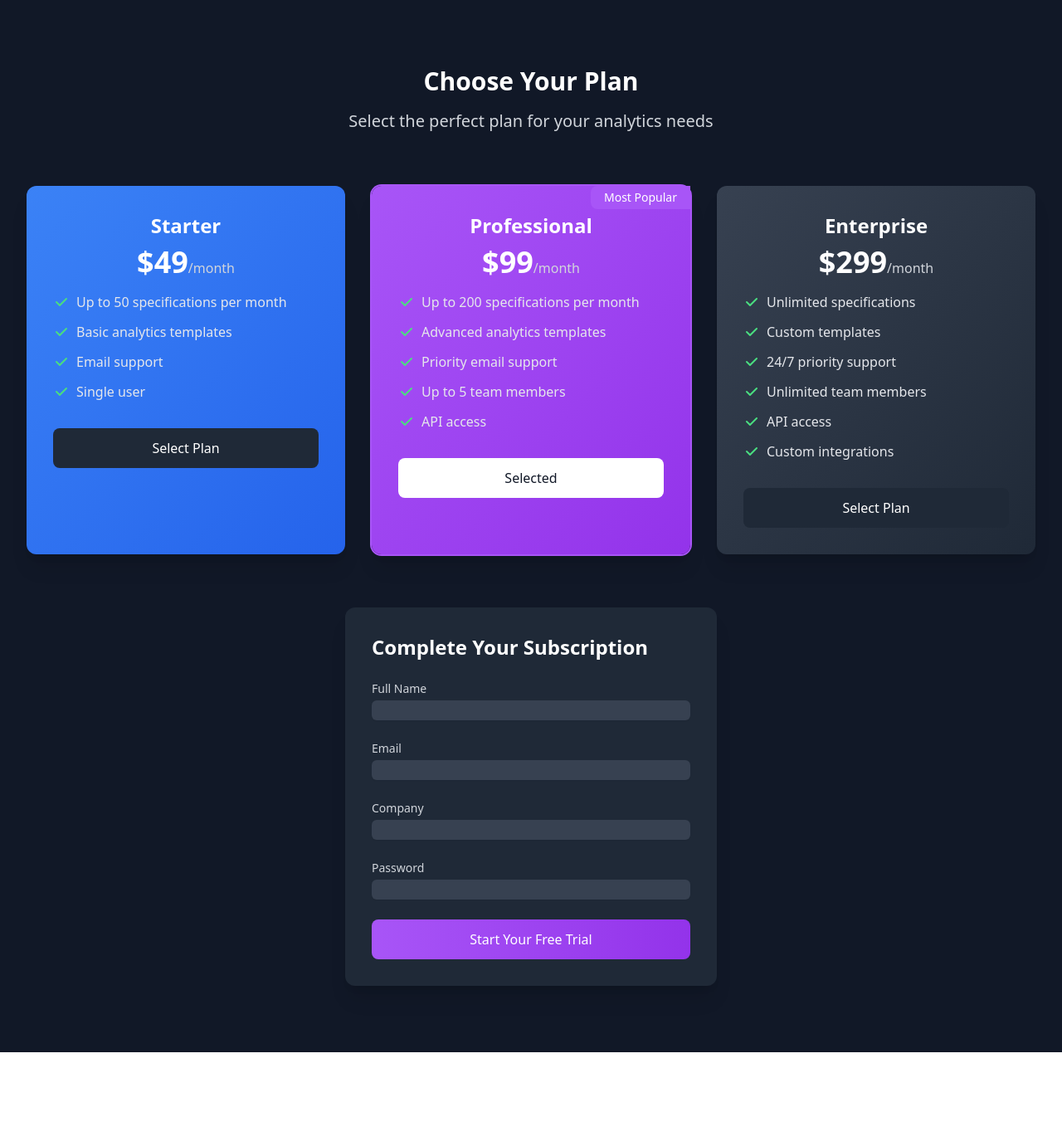
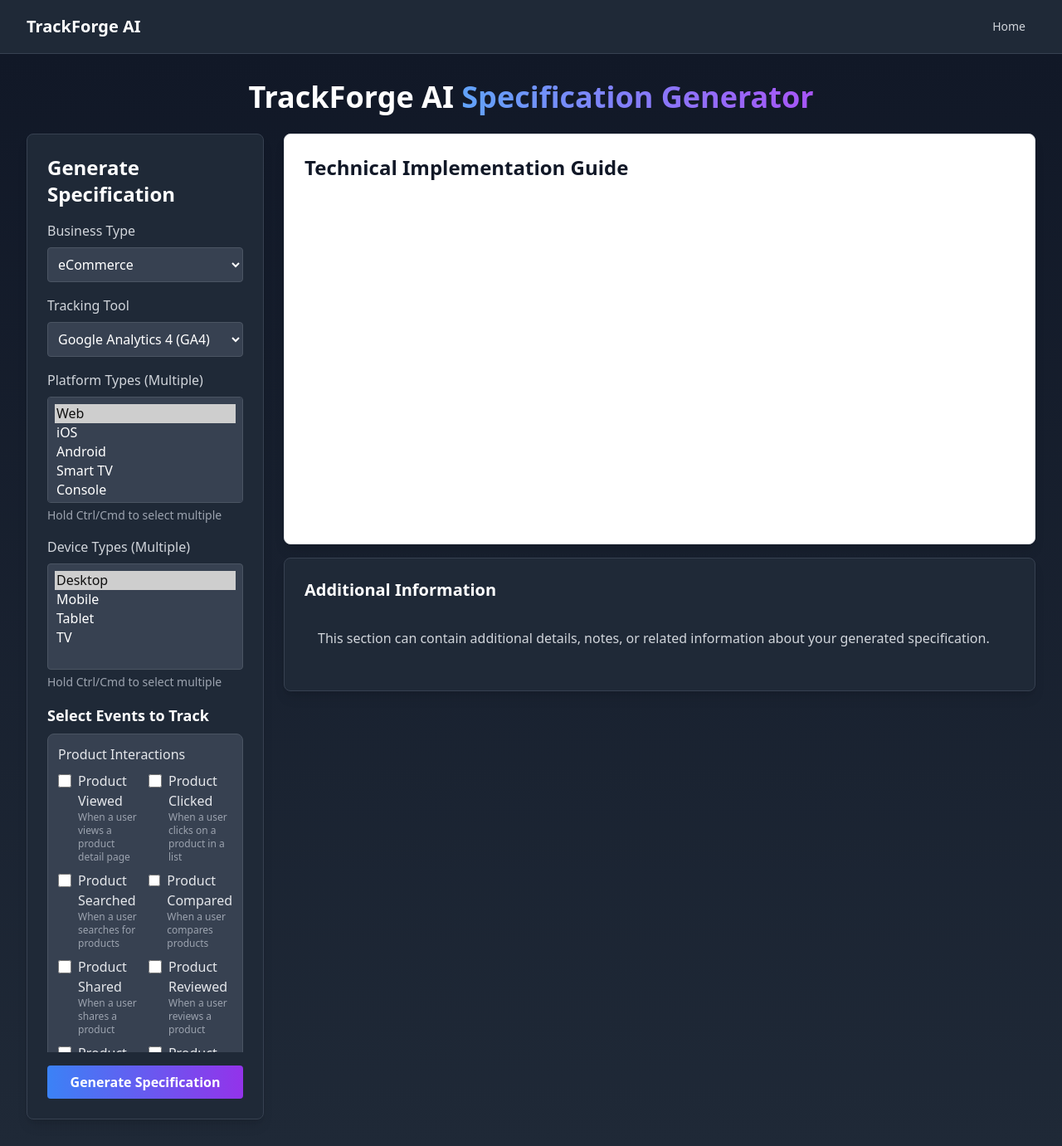
Before and after one commit to gauravdani/tech-spec-generator, a React (Vite) app in the folder client/: page /app in a window 1280 px wide. Before the commit this address led to /signup. Shown: the whole page at 83% size. Before the commit the page ends 1268 px from the top, so only its background shows below. Built offline with nearby package versions, Linux system fonts and the light colour scheme.

Commit message:
more changes

```diff
--- a/client/src/App.tsx
+++ b/client/src/App.tsx
@@ -1,18 +1,27 @@
 import React, { useState, useEffect, useRef } from 'react';
-import { BrowserRouter as Router, Routes, Route, Navigate } from 'react-router-dom';
+import { BrowserRouter as Router, Routes, Route, Navigate, useLocation } from 'react-router-dom';
 import { eventsByBusinessType, businessTypes, trackingTools, platformTypes, deviceTypes } from './data/events';
 import { API_CONFIG } from './config';
 import Landing from './components/Landing';
-import SubscriptionForm from './components/SubscriptionForm';
 import SpecForm from './components/SpecForm';
 import LogViewer from './components/LogViewer';
-import { ProtectedRoute } from './components/common/ProtectedRoute';
 import { Navigation } from './components/common/Navigation';
-import { AuthProvider } from './contexts/AuthContext';
 import html2pdf from 'html2pdf.js';
+import { initGA4, trackPageView, trackButtonClick, trackFormSubmission, trackSpecGeneration } from './utils/analytics';
 import './App.css';
 
-function App() {
+// Page tracking component
+const PageTracker: React.FC<{ children: React.ReactNode }> = ({ children }) => {
+  const location = useLocation();
+
+  useEffect(() => {
+    trackPageView(location.pathname);
+  }, [location]);
+
+  return <>{children}</>;
+};
+
+const MainApp: React.FC = () => {
   const [formData, setFormData] = useState({
     businessType: 'eCommerce',
     platformTypes: ['Web'],
@@ -32,11 +41,20 @@
     setSelectedEvents([]);
   }, [formData.businessType]);
 
+  // Initialize GA4
+  useEffect(() => {
+    initGA4();
+  }, []);
+
   const handleSubmit = async (e: React.FormEvent) => {
     e.preventDefault();
     setIsLoading(true);
     setError(null);
     setSpecContent('');
+
+    // Track form submission
+    trackFormSubmission('specification_form');
+    trackSpecGeneration(formData.businessType, formData.trackingTool);
 
     try {
       const response = await fetch(`${API_CONFIG.BASE_URL}${API_CONFIG.ENDPOINTS.GENERATE_SPEC}`, {
@@ -101,6 +119,7 @@
       navigator.clipboard.writeText(textToCopy)
         .then(() => {
           setCopySuccess('Copied!');
+          trackButtonClick('copy_to_clipboard', 'content_action');
           setTimeout(() => setCopySuccess(''), 2000);
         })
         .catch(err => {
@@ -113,82 +132,17 @@
   const downloadPDF = () => {
     if (outputRef.current) {
       setPdfLoading(true);
-
-      // Create a clone of the content to avoid modifying the original
-      const contentClone = outputRef.current.cloneNode(true) as HTMLElement;
-
-      // Add a title to the PDF
-      const title = document.createElement('h1');
-      title.textContent = 'TrackForge AI Specification';
-      title.style.textAlign = 'center';
-      title.style.marginBottom = '20px';
-      title.style.color = '#1e40af';
-      title.style.pageBreakAfter = 'always';
-      contentClone.insertBefore(title, contentClone.firstChild);
-
-      // Add page break controls to headings
-      const headings = contentClone.querySelectorAll('h1, h2, h3');
-      headings.forEach((heading, index) => {
-        if (index > 0) {
-          (heading as HTMLElement).style.pageBreakBefore = 'always';
-          (heading as HTMLElement).style.marginTop = '20px';
-        }
-      });
-
-      // Add page break controls to tables
-      const tables = contentClone.querySelectorAll('table');
-      tables.forEach(table => {
-        (table as HTMLElement).style.pageBreakInside = 'avoid';
-        (table as HTMLElement).style.marginBottom = '20px';
-      });
-
-      // Add page break controls to code blocks
-      const codeBlocks = contentClone.querySelectorAll('pre');
-      codeBlocks.forEach(codeBlock => {
-        (codeBlock as HTMLElement).style.pageBreakInside = 'avoid';
-        (codeBlock as HTMLElement).style.marginBottom = '20px';
-      });
-
-      // Add a wrapper div with proper styling for PDF
-      const wrapper = document.createElement('div');
-      wrapper.style.padding = '20px';
-      wrapper.style.fontFamily = 'Arial, sans-serif';
-      wrapper.style.fontSize = '12pt';
-      wrapper.style.lineHeight = '1.5';
-      wrapper.style.color = '#333';
-
-      // Move the content into the wrapper
-      while (contentClone.firstChild) {
-        wrapper.appendChild(contentClone.firstChild);
-      }
-      contentClone.appendChild(wrapper);
-
-      // Configure PDF options
-      const options = {
-        margin: [15, 15, 15, 15],
-        filename: 'trackforge-specification.pdf',
+      trackButtonClick('download_pdf', 'content_action');
+      const element = outputRef.current;
+      const opt = {
+        margin: 1,
+        filename: 'tracking-specification.pdf',
         image: { type: 'jpeg', quality: 0.98 },
-        html2canvas: {
-          scale: 2,
-          useCORS: true,
-          logging: false
-        },
-        jsPDF: {
-          unit: 'mm',
-          format: 'a4',
-          orientation: 'portrait',
-          compress: true
-        },
-        pagebreak: {
-          mode: ['avoid-all', 'css', 'legacy'],
-          before: '.page-break-before',
-          after: '.page-break-after',
-          avoid: ['tr', 'td', 'th', 'img', 'pre', 'code']
-        }
+        html2canvas: { scale: 2 },
+        jsPDF: { unit: 'in', format: 'letter', orientation: 'portrait' }
       };
 
-      // Generate PDF
-      html2pdf().from(contentClone).set(options).save()
+      html2pdf().set(opt).from(element).save()
         .then(() => {
           setPdfLoading(false);
         })
@@ -199,25 +153,26 @@
     }
   };
 
-  const MainApp = () => (
-    <div className="min-h-screen bg-gradient-to-br from-blue-900 to-purple-900 p-4">
-      <div className="max-w-[1440px] mx-auto">
+  return (
+    <div className="min-h-screen bg-gradient-to-b from-gray-900 to-gray-800">
+      <div className="max-w-7xl mx-auto px-4 sm:px-6 lg:px-8 py-8">
         <h1 className="text-4xl font-bold text-center text-white mb-6">
           TrackForge AI
+          <span className="bg-gradient-to-r from-blue-400 to-purple-500 text-transparent bg-clip-text"> Specification Generator</span>
         </h1>
 
-        <div className="grid grid-cols-1 lg:grid-cols-12 gap-4">
+        <div className="grid grid-cols-1 lg:grid-cols-12 gap-6">
           {/* Left Column - Form */}
-          <div className="lg:col-span-3 bg-white rounded-lg shadow-lg p-4">
-            <h2 className="text-2xl font-bold text-gray-800 mb-4">Generate Specification</h2>
+          <div className="lg:col-span-3 bg-gray-800 rounded-lg shadow-lg p-6 border border-gray-700">
+            <h2 className="text-2xl font-bold text-white mb-4">Generate Specification</h2>
 
             <form onSubmit={handleSubmit}>
               <div className="grid grid-cols-1 gap-4 mb-4">
                 {/* Business Type */}
                 <div>
-                  <label className="block text-gray-700 mb-2">Business Type</label>
+                  <label className="block text-gray-300 mb-2">Business Type</label>
                   <select
-                    className="w-full p-2 border rounded text-gray-800 bg-white"
+                    className="w-full p-2 border border-gray-600 rounded bg-gray-700 text-white"
                     value={formData.businessType}
                     onChange={(e) => setFormData({...formData, businessType: e.target.value})}
                   >
@@ -229,9 +184,9 @@
 
                 {/* Tracking Tool */}
                 <div>
-                  <label className="block text-gray-700 mb-2">Tracking Tool</label>
+                  <label className="block text-gray-300 mb-2">Tracking Tool</label>
                   <select
-                    className="w-full p-2 border rounded text-gray-800 bg-white"
+                    className="w-full p-2 border border-gray-600 rounded bg-gray-700 text-white"
                     value={formData.trackingTool}
                     onChange={(e) => setFormData({...formData, trackingTool: e.target.value})}
                   >
@@ -243,10 +198,10 @@
 
                 {/* Platform Types */}
                 <div>
-                  <label className="block text-gray-700 mb-2">Platform Types (Multiple)</label>
+                  <label className="block text-gray-300 mb-2">Platform Types (Multiple)</label>
                   <select
                     multiple
-                    className="w-full p-2 border rounded text-gray-800 bg-white h-32"
+                    className="w-full p-2 border border-gray-600 rounded bg-gray-700 text-white h-32"
                     value={formData.platformTypes}
                     onChange={(e) => {
                       const options = Array.from(e.target.selectedOptions).map(option => option.value);
@@ -257,15 +212,15 @@
                       <option key={type.value} value={type.value}>{type.label}</option>
                     ))}
                   </select>
-                  <p className="text-sm text-gray-500 mt-1">Hold Ctrl/Cmd to select multiple platforms</p>
+                  <p className="text-sm text-gray-400 mt-1">Hold Ctrl/Cmd to select multiple</p>
                 </div>
 
                 {/* Device Types */}
                 <div>
-                  <label className="block text-gray-700 mb-2">Device Types (Multiple)</label>
+                  <label className="block text-gray-300 mb-2">Device Types (Multiple)</label>
                   <select
                     multiple
-                    className="w-full p-2 border rounded text-gray-800 bg-white h-32"
+                    className="w-full p-2 border border-gray-600 rounded bg-gray-700 text-white h-32"
                     value={formData.deviceTypes}
                     onChange={(e) => {
                       const options = Array.from(e.target.selectedOptions).map(option => option.value);
@@ -276,20 +231,20 @@
                       <option key={type.value} value={type.value}>{type.label}</option>
                     ))}
                   </select>
-                  <p className="text-sm text-gray-500 mt-1">Hold Ctrl/Cmd to select multiple devices</p>
+                  <p className="text-sm text-gray-400 mt-1">Hold Ctrl/Cmd to select multiple</p>
                 </div>
               </div>
 
               {/* Events Section */}
               <div className="mt-4 mb-4">
-                <h3 className="text-lg font-semibold text-gray-700 mb-2">Select Events to Track</h3>
+                <h3 className="text-lg font-semibold text-white mb-2">Select Events to Track</h3>
                 <div className="space-y-2 max-h-96 overflow-y-auto custom-scrollbar">
                   {eventsByBusinessType[formData.businessType]?.map((category) => (
                     <div
                       key={category.id}
-                      className="bg-gray-50 p-3 rounded-lg"
+                      className="bg-gray-700 p-3 rounded-lg border border-gray-600"
                     >
-                      <h4 className="text-gray-700 font-medium mb-2">{category.name}</h4>
+                      <h4 className="text-gray-200 font-medium mb-2">{category.name}</h4>
                       <div className="grid grid-cols-1 md:grid-cols-2 gap-2">
                         {category.events.map((event) => (
                           <div
@@ -307,13 +262,13 @@
                                     : [...prev, event.id]
                                 );
                               }}
-                              className="mt-1 h-4 w-4 text-blue-600 rounded"
+                              className="mt-1 h-4 w-4 text-blue-600 rounded border-gray-600 bg-gray-700"
                             />
                             <label htmlFor={event.id} className="flex-1 cursor-pointer">
-                              <span className="block text-gray-700 font-medium">
+                              <span className="block text-gray-200 font-medium">
                                 {event.name}
                               </span>
-                              <span className="block text-xs text-gray-500">
+                              <span className="block text-xs text-gray-400">
                                 {event.description}
                               </span>
                             </label>
@@ -328,9 +283,12 @@
               <button
                 type="submit"
                 disabled={isLoading}
+                onClick={() => trackButtonClick('generate_specification', 'form_action')}
                 className={`w-full py-2 px-4 rounded font-semibold ${
-                  isLoading ? 'bg-gray-400 cursor-not-allowed' : 'bg-blue-600 hover:bg-blue-700'
-                } text-white`}
+                  isLoading
+                    ? 'bg-gray-600 cursor-not-allowed'
+                    : 'bg-gradient-to-r from-blue-500 to-purple-600 hover:from-blue-600 hover:to-purple-700'
+                } text-white transition-all transform hover:scale-105`}
               >
                 {isLoading ? 'Generating...' : 'Generate Specification'}
               </button>
@@ -338,7 +296,7 @@
 
             {/* Error Message */}
             {error && (
-              <div className="mt-4 p-3 bg-red-50 text-red-700 rounded border border-red-200">
+              <div className="mt-4 p-3 bg-red-900/50 text-red-200 rounded border border-red-800">
                 {error}
               </div>
             )}
@@ -347,14 +305,17 @@
           {/* Right Column - Output */}
           <div className="lg:col-span-9 flex flex-col h-[calc(100vh-8rem)]">
             {/* Top Row - 80% height */}
-            <div className="flex-[0.8] content-container mb-4 overflow-hidden flex flex-col">
+            <div className="flex-[0.8] bg-white rounded-lg shadow-lg p-6 mb-4 border border-gray-200 overflow-hidden flex flex-col">
               <div className="flex justify-between items-center mb-4">
-                <h2 className="text-2xl font-bold text-gray-800">Generated Specification</h2>
+                <h2 className="text-2xl font-bold text-gray-900">Technical Implementation Guide</h2>
                 {specContent && (
                   <div className="flex gap-2">
                     <button
-                      onClick={copyToClipboard}
-                      className="flex items-center gap-2 px-4 py-2 bg-blue-600 text-white rounded-md hover:bg-blue-700 transition-colors"
+                      onClick={() => {
+                        copyToClipboard();
+                        trackButtonClick('copy_to_clipboard', 'content_action');
+                      }}
+                      className="flex items-center gap-2 px-4 py-2 bg-gradient-to-r from-blue-500 to-purple-600 text-white rounded-md hover:from-blue-600 hover:to-purple-700 transition-all transform hover:scale-105"
                     >
                       <svg xmlns="http://www.w3.org/2000/svg" className="h-5 w-5" viewBox="0 0 20 20" fill="currentColor">
                         <path d="M8 3a1 1 0 011-1h2a1 1 0 110 2H9a1 1 0 01-1-1z" />
@@ -363,9 +324,12 @@
                       {copySuccess || 'Copy to Clipboard'}
                     </button>
                     <button
-                      onClick={downloadPDF}
+                      onClick={() => {
+                        downloadPDF();
+                        trackButtonClick('download_pdf', 'content_action');
+                      }}
                       disabled={pdfLoading}
-                      className="flex items-center gap-2 px-4 py-2 bg-green-600 text-white rounded-md hover:bg-green-700 transition-colors disabled:bg-gray-400 disabled:cursor-not-allowed"
+                      className="flex items-center gap-2 px-4 py-2 bg-gradient-to-r from-green-500 to-green-600 text-white rounded-md hover:from-green-600 hover:to-green-700 transition-all transform hover:scale-105 disabled:bg-gray-600 disabled:cursor-not-allowed"
                     >
                       {pdfLoading ? (
                         <>
@@ -390,14 +354,14 @@
               <div className="flex-1 overflow-y-auto custom-scrollbar relative">
                 <div className="absolute inset-0">
                   {error ? (
-                    <div className="error-message">
+                    <div className="error-message text-red-600">
                       <p>{error}</p>
                     </div>
                   ) : (
                     <div className="p-4 h-full">
                       <div
                         ref={outputRef}
-                        className="markdown-content"
+                        className="markdown-content prose max-w-none prose-headings:text-gray-900 prose-h1:text-gray-900 prose-h2:text-gray-900 prose-h3:text-gray-900 prose-h4:text-gray-900 prose-h5:text-gray-900 prose-h6:text-gray-900 prose-p:text-gray-800 prose-li:text-gray-800 prose-strong:text-gray-900 prose-code:text-blue-600 prose-pre:bg-gray-100 prose-pre:text-gray-800 prose-blockquote:text-gray-700 prose-blockquote:border-gray-300"
                         dangerouslySetInnerHTML={{ __html: specContent }}
                       />
                     </div>
@@ -412,11 +376,11 @@
             </div>
 
             {/* Bottom Row - 20% height */}
-            <div className="flex-[0.2] content-container overflow-hidden flex flex-col">
-              <h2 className="text-xl font-bold text-gray-800 mb-4">Additional Information</h2>
+            <div className="flex-[0.2] bg-gray-800 rounded-lg shadow-lg p-6 border border-gray-700 overflow-hidden flex flex-col">
+              <h2 className="text-xl font-bold text-white mb-4">Additional Information</h2>
               <div className="flex-1 overflow-y-auto custom-scrollbar relative">
                 <div className="absolute inset-0 p-4">
-                  <p className="text-gray-700">
+                  <p className="text-gray-300">
                     This section can contain additional details, notes, or related information about your generated specification.
                   </p>
                 </div>
@@ -427,26 +391,25 @@
       </div>
     </div>
   );
+};
 
+function App() {
   return (
-    <AuthProvider>
     <Router>
+      <PageTracker>
         <div className="min-h-screen bg-gray-900">
           <Routes>
             {/* Public Routes */}
             <Route path="/" element={<Landing />} />
-            <Route path="/signup" element={<SubscriptionForm />} />
 
-            {/* Protected Routes */}
+            {/* App Routes */}
             <Route
               path="/app"
               element={
-                <ProtectedRoute>
                 <>
                   <Navigation />
                   <MainApp />
                 </>
-                </ProtectedRoute>
               }
             />
 
@@ -454,8 +417,8 @@
             <Route path="*" element={<Navigate to="/" replace />} />
           </Routes>
         </div>
+      </PageTracker>
     </Router>
-    </AuthProvider>
   );
 }
 
--- a/client/src/components/Landing/index.tsx
+++ b/client/src/components/Landing/index.tsx
@@ -65,10 +65,10 @@
             </p>
             <div className="space-y-4 sm:space-y-0 sm:space-x-4">
               <Link
-                to="/signup"
+                to="/app"
                 className="inline-block px-8 py-4 text-lg font-medium text-white bg-gradient-to-r from-blue-500 to-purple-600 rounded-lg hover:from-blue-600 hover:to-purple-700 transition-all transform hover:scale-105"
               >
-                Start Free Trial
+                Get Started
               </Link>
               <Link
                 to="/demo"
--- a/client/src/components/common/Navigation.tsx
+++ b/client/src/components/common/Navigation.tsx
@@ -1,43 +1,24 @@
 import React from 'react';
-import { Link, useNavigate } from 'react-router-dom';
-import { useAuth } from '../../contexts/AuthContext';
+import { Link } from 'react-router-dom';
 
 export const Navigation: React.FC = () => {
-  const { user, logout } = useAuth();
-  const navigate = useNavigate();
-
-  const handleLogout = () => {
-    logout();
-    navigate('/');
-  };
-
   return (
     <nav className="bg-gray-800 border-b border-gray-700">
       <div className="max-w-7xl mx-auto px-4 sm:px-6 lg:px-8">
         <div className="flex items-center justify-between h-16">
           <div className="flex items-center">
-            <Link to="/app" className="text-white font-bold text-xl">
+            <Link to="/" className="text-white font-bold text-xl">
               TrackForge AI
             </Link>
           </div>
 
           <div className="flex items-center space-x-4">
-            {user && (
-              <>
-                <span className="text-gray-300">
-                  {user.name}
-                </span>
-                <span className="text-gray-400">
-                  ({user.subscription.tier})
-                </span>
-                <button
-                  onClick={handleLogout}
-                  className="text-gray-300 hover:text-white px-3 py-2 rounded-md text-sm font-medium"
-                >
-                  Logout
-                </button>
-              </>
-            )}
+            <Link
+              to="/"
+              className="text-gray-300 hover:text-white px-3 py-2 rounded-md text-sm font-medium"
+            >
+              Home
+            </Link>
           </div>
         </div>
       </div>
--- a/client/src/data/events.ts
+++ b/client/src/data/events.ts
@@ -508,6 +508,5 @@
   { value: 'Twitter Ads', label: 'Twitter Ads' },
   { value: 'Facebook Ads', label: 'Facebook Ads' },
   { value: 'Instagram Ads', label: 'Instagram Ads' },
-  { value: 'LinkedIn Ads', label: 'LinkedIn Ads' },
   { value: 'Customer Journey Analytics', label: 'Customer Journey Analytics' }
 ];
--- /dev/null
+++ b/client/src/utils/analytics.ts
@@ -0,0 +1,72 @@
+// GA4 Configuration
+export const GA4_CONFIG = {
+  measurementId: 'G-KBFPMTX15X',
+  streamId: '11160862224'
+};
+
+// Initialize GA4
+export const initGA4 = () => {
+  // Load the Google Analytics script
+  const script = document.createElement('script');
+  script.src = `https://www.googletagmanager.com/gtag/js?id=${GA4_CONFIG.measurementId}`;
+  script.async = true;
+  document.head.appendChild(script);
+
+  // Initialize gtag exactly as per official instructions
+  window.dataLayer = window.dataLayer || [];
+  function gtag(...args: any[]) {
+    window.dataLayer.push(arguments);
+  }
+  gtag('js', new Date());
+  gtag('config', GA4_CONFIG.measurementId);
+};
+
+// Track page views
+export const trackPageView = (path: string) => {
+  if (window.gtag) {
+    window.gtag('event', 'page_view', {
+      page_path: path,
+      send_to: GA4_CONFIG.measurementId
+    });
+  }
+};
+
+// Track button clicks
+export const trackButtonClick = (buttonName: string, category: string = 'engagement') => {
+  if (window.gtag) {
+    window.gtag('event', 'button_click', {
+      button_name: buttonName,
+      category: category,
+      send_to: GA4_CONFIG.measurementId
+    });
+  }
+};
+
+// Track form submissions
+export const trackFormSubmission = (formName: string) => {
+  if (window.gtag) {
+    window.gtag('event', 'form_submission', {
+      form_name: formName,
+      send_to: GA4_CONFIG.measurementId
+    });
+  }
+};
+
+// Track specification generation
+export const trackSpecGeneration = (businessType: string, trackingTool: string) => {
+  if (window.gtag) {
+    window.gtag('event', 'spec_generation', {
+      business_type: businessType,
+      tracking_tool: trackingTool,
+      send_to: GA4_CONFIG.measurementId
+    });
+  }
+};
+
+// Add TypeScript declarations
+declare global {
+  interface Window {
+    dataLayer: any[];
+    gtag: (...args: any[]) => void;
+  }
+}
```
Lines whose indentation alone changed are shown as unchanged.
